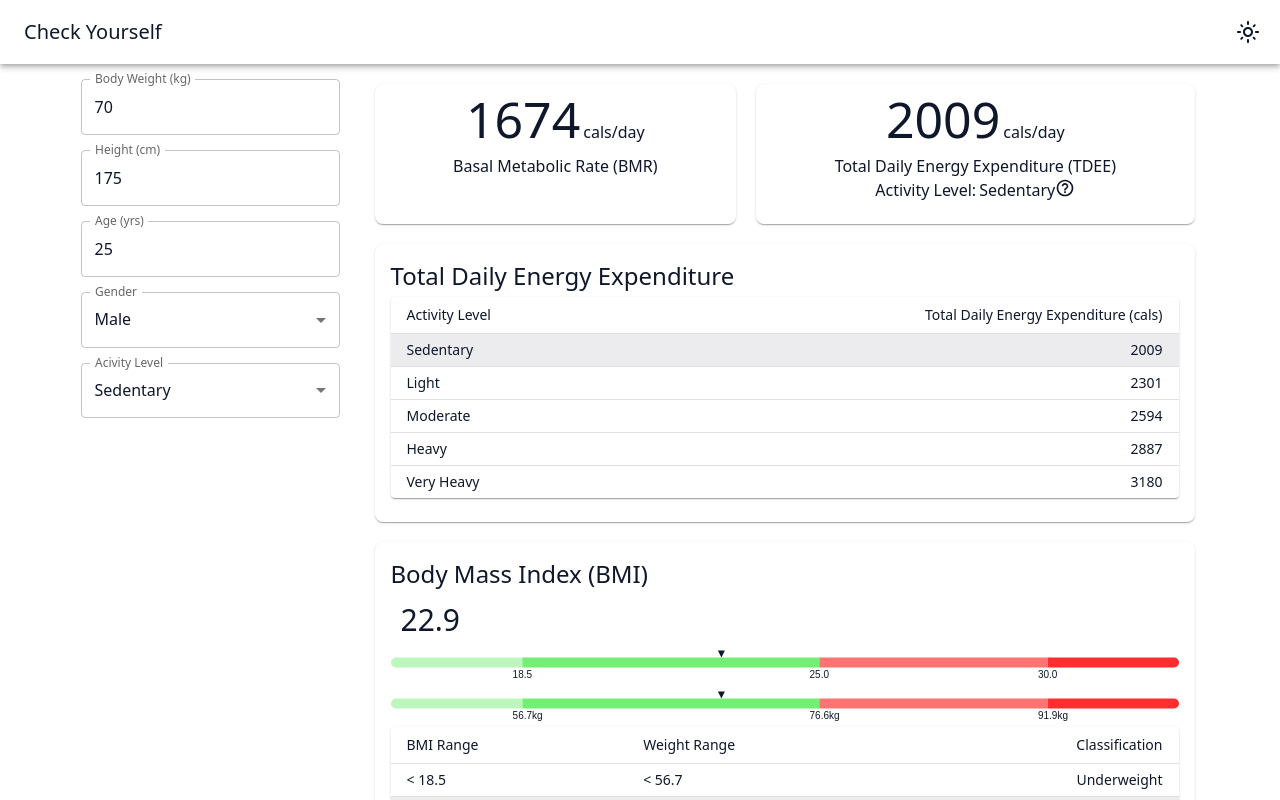
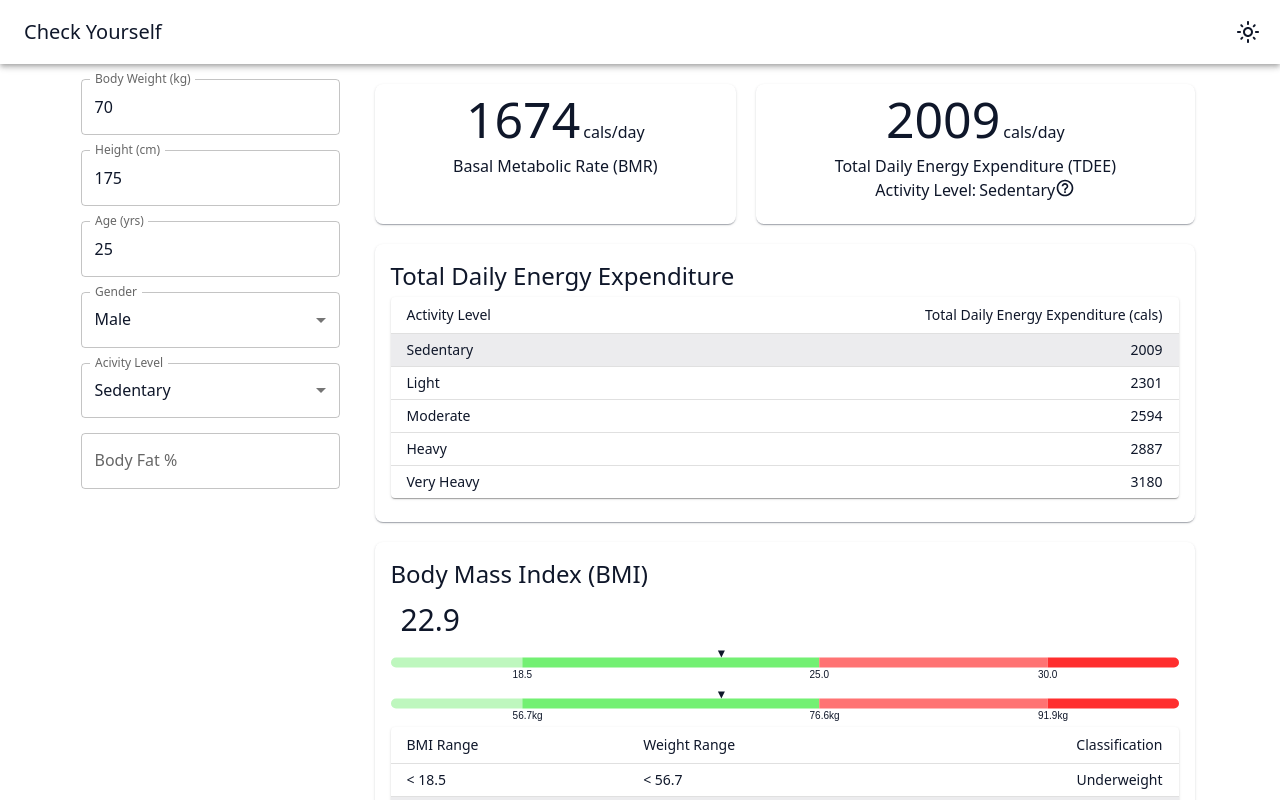
Before and after one commit to pmann84/CheckYourself, a React (Vite) app: page / in a window 1280 px wide. Shown: the top 800 px of the page. Built offline with nearby package versions, Linux system fonts and the light colour scheme.

Commit message:
Katch mccardle

```diff
--- a/src/CalorieUtils.ts
+++ b/src/CalorieUtils.ts
@@ -11,9 +11,9 @@ interface BMRParameters {
     WeightMultiplier: number;
     HeightMultiplier: number;
     AgeMultiplier: number;
+    LeanBodyMassMultiplier: number;
 }
 
-// TODO: Katch-McArdle (uses a body fat %)
 export class HarrisBenedictParameters {
     public static get(gender: Gender): BMRParameters {
         switch (gender) {
@@ -23,6 +23,7 @@ export class HarrisBenedictParameters {
                     WeightMultiplier: 13.75,
                     HeightMultiplier: 5.003,
                     AgeMultiplier: 6.75,
+                    LeanBodyMassMultiplier: 0,
                 };
             }
             // Female
@@ -32,6 +33,7 @@ export class HarrisBenedictParameters {
                     WeightMultiplier: 13.75,
                     HeightMultiplier: 5.003,
                     AgeMultiplier: 6.75,
+                    LeanBodyMassMultiplier: 0,
                 };
             }
         }
@@ -40,6 +42,7 @@ export class HarrisBenedictParameters {
 
 export class MifflinStJeorParameters {
     public static get(gender: Gender): BMRParameters {
+        console.log(`MFSJ`);
         switch (gender) {
             case Gender.Male: {
                 return {
@@ -47,6 +50,7 @@ export class MifflinStJeorParameters {
                     WeightMultiplier: 10.0,
                     HeightMultiplier: 6.25,
                     AgeMultiplier: 5.0,
+                    LeanBodyMassMultiplier: 0,
                 };
             }
             // Female
@@ -56,9 +60,16 @@ export class MifflinStJeorParameters {
                     WeightMultiplier: 10.0,
                     HeightMultiplier: 6.25,
                     AgeMultiplier: 5.0,
+                    LeanBodyMassMultiplier: 0,
                 };
             }
         }
+    }
+}
+
+export class KatchMccardleParameters {
+    public static get(_gender: Gender): BMRParameters {
+        return { WeightMultiplier: 0, HeightMultiplier: 0, AgeMultiplier: 0, LeanBodyMassMultiplier: 21.6, Constant: 370 };
     }
 }
 
@@ -70,13 +81,20 @@ export class BasalMetabolicRate {
         return !(value === 0 || isNaN(value));
     };
 
-    public static Calculate(bodyWeightKg: number, heightCm: number, ageYrs: number, parameters: BMRParameters): number | undefined {
+    public static Calculate(
+        bodyWeightKg: number,
+        heightCm: number,
+        ageYrs: number,
+        bodyFatPct: number,
+        parameters: BMRParameters
+    ): number | undefined {
         if (this.isIndividualInputValid(bodyWeightKg) && this.isIndividualInputValid(heightCm) && this.isIndividualInputValid(ageYrs)) {
             return (
                 parameters.Constant +
                 parameters.WeightMultiplier * bodyWeightKg +
                 parameters.HeightMultiplier * heightCm -
-                parameters.AgeMultiplier * ageYrs
+                parameters.AgeMultiplier * ageYrs +
+                parameters.LeanBodyMassMultiplier * ((100.0 - bodyFatPct) / 100.0) * bodyWeightKg
             );
         } else {
             return undefined;
--- a/src/TDEECalculator.tsx
+++ b/src/TDEECalculator.tsx
@@ -1,4 +1,11 @@
-import { ActivityFactor, BasalMetabolicRate, EmptyTDEEMap, MifflinStJeorParameters, TotalDailyEnergyExpenditure } from "./CalorieUtils";
+import {
+    ActivityFactor,
+    BasalMetabolicRate,
+    EmptyTDEEMap,
+    KatchMccardleParameters,
+    MifflinStJeorParameters,
+    TotalDailyEnergyExpenditure,
+} from "./CalorieUtils";
 import { IInputParams, TDEEInput } from "./TDEEInput";
 
 export interface TDEEResults {
@@ -15,8 +22,10 @@ export interface ITDEECalculatorProps {
 
 export const TDEECalculator = ({ initialInput, onChange }: ITDEECalculatorProps) => {
     const calculateResults = (input: IInputParams) => {
-        const params = MifflinStJeorParameters.get(input.gender);
-        const bmr = BasalMetabolicRate.Calculate(input.weight, input.height, input.age, params);
+        const useMifflin = input.bodyFatPct === null || isNaN(input.bodyFatPct);
+        const params = useMifflin ? MifflinStJeorParameters.get(input.gender) : KatchMccardleParameters.get(input.gender);
+        const bodyFatPct = useMifflin ? 0 : input.bodyFatPct;
+        const bmr = BasalMetabolicRate.Calculate(input.weight, input.height, input.age, bodyFatPct!, params);
         const tdee = bmr === undefined ? EmptyTDEEMap : TotalDailyEnergyExpenditure.calculateAll(bmr);
 
         onChange({ bmr, tdee, activity: input.activity, input });
--- a/src/TDEEInput.tsx
+++ b/src/TDEEInput.tsx
@@ -24,6 +24,7 @@ export interface IInputParams {
     height: number;
     age: number;
     activity: ActivityFactor;
+    bodyFatPct: number | null;
 }
 
 export const DefaultInputParams: IInputParams = {
@@ -32,6 +33,7 @@ export const DefaultInputParams: IInputParams = {
     height: 175,
     age: 25,
     activity: ActivityFactor.Sedentary,
+    bodyFatPct: null,
 };
 
 export interface ITDEEInputProps {
@@ -182,6 +184,24 @@ export const TDEEInput = ({ initialInput, onChange }: ITDEEInputProps) => {
                         // mapper={ActivityFactorShortName}
                     />
                 </Box>
+                <Box order={{ xs: 12, sm: 6 }}>
+                    <ResponsiveTextField
+                        label="Body Fat %"
+                        smallScreenSuffix="%"
+                        sx={{
+                            marginBottom: `${bottomMargin}px`,
+                        }}
+                        defaultValue={input.bodyFatPct ? input.bodyFatPct.toString() : ""}
+                        onChange={(bodyFatPct) => {
+                            setInput((prevInput: IInputParams | undefined) => {
+                                return {
+                                    ...prevInput,
+                                    bodyFatPct: bodyFatPct,
+                                } as IInputParams;
+                            });
+                        }}
+                    />
+                </Box>
             </FormControl>
         </Box>
     );
```
